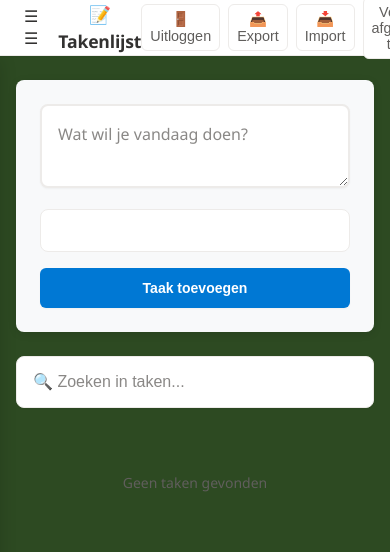
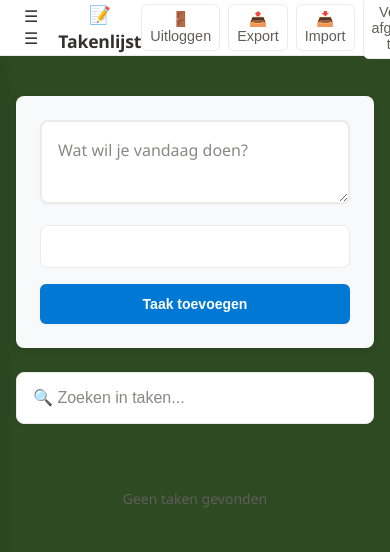
Before and after one commit to imrevegh/takenlijst-app, a website: page public/index.html in a window 390 px wide. Drawn offline with nearby package versions, Linux system fonts and the light colour scheme; no server answers.

Commit message:
Fix mobile header overlap blocking content clicks
- Increase main-content padding-top from 56px to 72px to avoid header overlap
- Add explicit pointer-events: auto to ensure all mobile elements are clickable
- Header overlap was preventing touch events from reaching content below

```diff
--- a/public/style.css
+++ b/public/style.css
@@ -882,6 +882,7 @@ select:focus, input[type="text"]:focus {
     /* Convert desktop layout to mobile app layout */
     .container {
         flex-direction: column;
+        pointer-events: auto; /* Ensure container is interactive */
     }
 
     /* Mobile Header */
@@ -890,6 +891,7 @@ select:focus, input[type="text"]:focus {
         height: 56px;
         padding: 0 16px;
         z-index: 1000;
+        pointer-events: auto; /* Ensure header is clickable */
     }
 
     .header-left h1 {
@@ -958,12 +960,13 @@ select:focus, input[type="text"]:focus {
     /* Mobile Main Content */
     .main-content {
         margin-left: 0;
-        padding-top: 56px;
+        padding-top: 72px; /* More space to avoid header overlap */
         padding-left: 16px;
         padding-right: 16px;
         position: relative; /* Ensure clickable elements work */
         z-index: 1; /* Above any potential overlay issues */
         padding-bottom: 24px;
+        pointer-events: auto; /* Ensure content is clickable */
     }
 
     .task-area {
```
